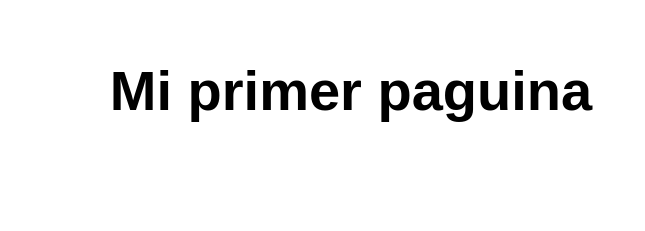
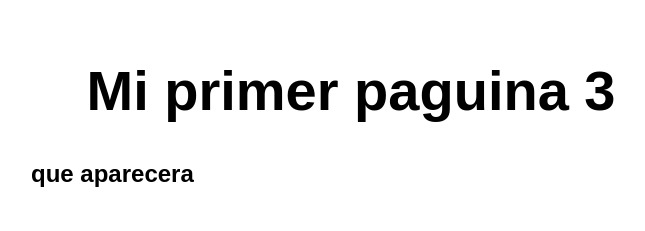
Before and after one commit to cuervolvera/proyecto1, a website: page src/index.html in a window 1280 px wide. Shown: the whole page, without its empty margins (289-934 px from the left). Drawn offline with Linux system fonts and the light colour scheme.

Commit message:
//etiquetas

```diff
--- a/src/index.html
+++ b/src/index.html
@@ -10,7 +10,9 @@
 
 <body>
   <main>
-    <h1>Mi primer paguina</h1>
+    <h1>Mi primer paguina 3</h1>
+    <h2>que aparecera </h2>
+
     </main>
 </body>
 
```
